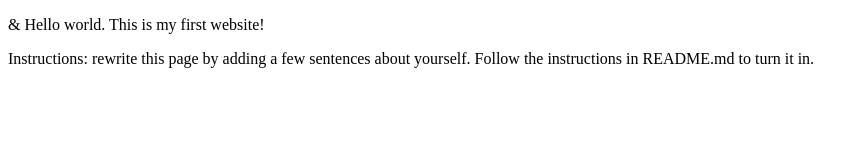
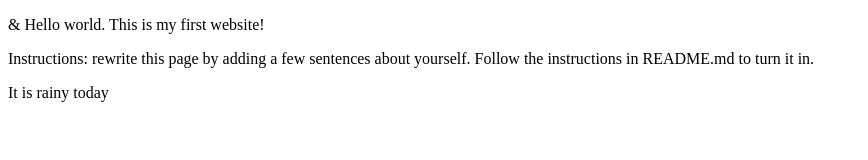
Before and after one commit to tamag0han/webdev_lab1, a plain HTML site: page index.html in a window 1280 px wide. Shown: the whole page, without its empty margins (0-868 px from the left). Drawn offline with Linux system fonts and the light colour scheme.

Commit message:
Update index.html

```diff
--- a/index.html
+++ b/index.html
@@ -7,5 +7,6 @@
 <body>
   <p>&amp; Hello world. This is my first website!</p>
   <p>Instructions: rewrite this page by adding a few sentences about yourself. Follow the instructions in README.md to turn it in.</p>
+  <p>It is rainy today</p>
 </body>
 </html>
```
